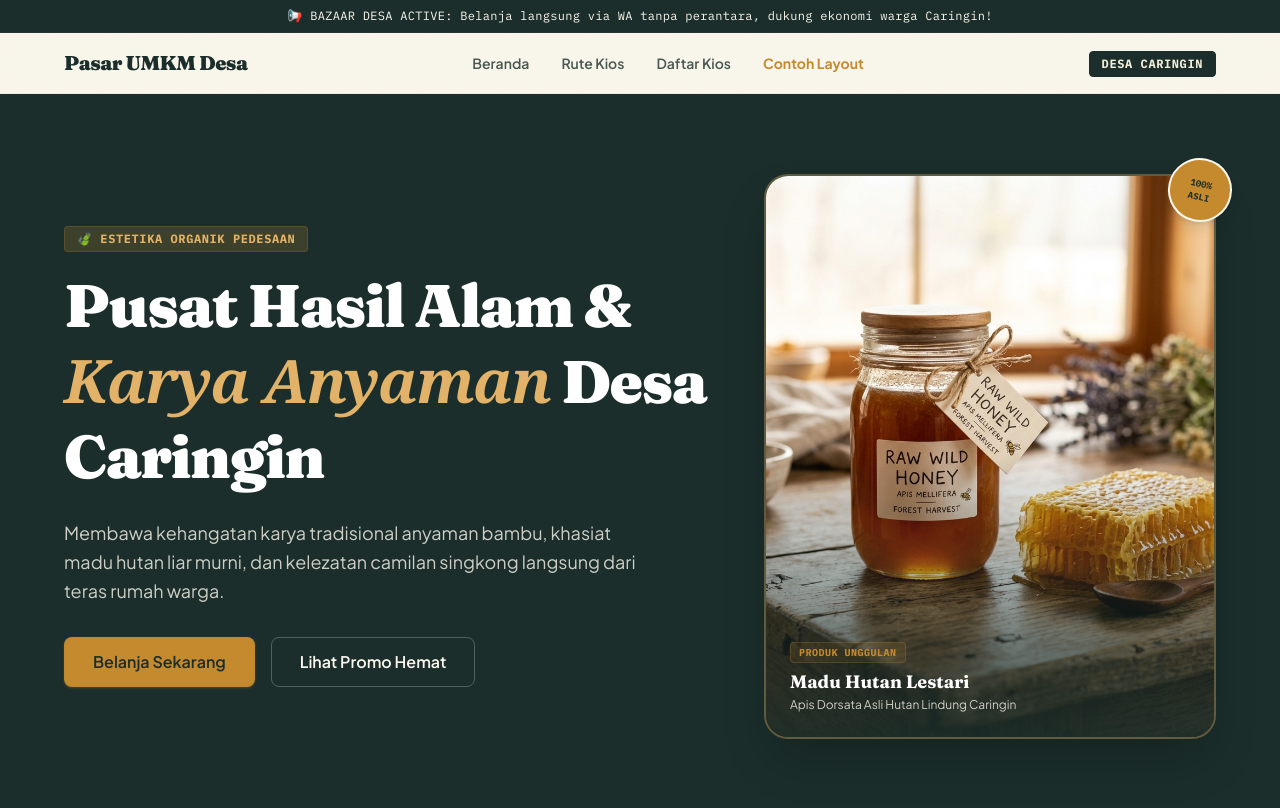
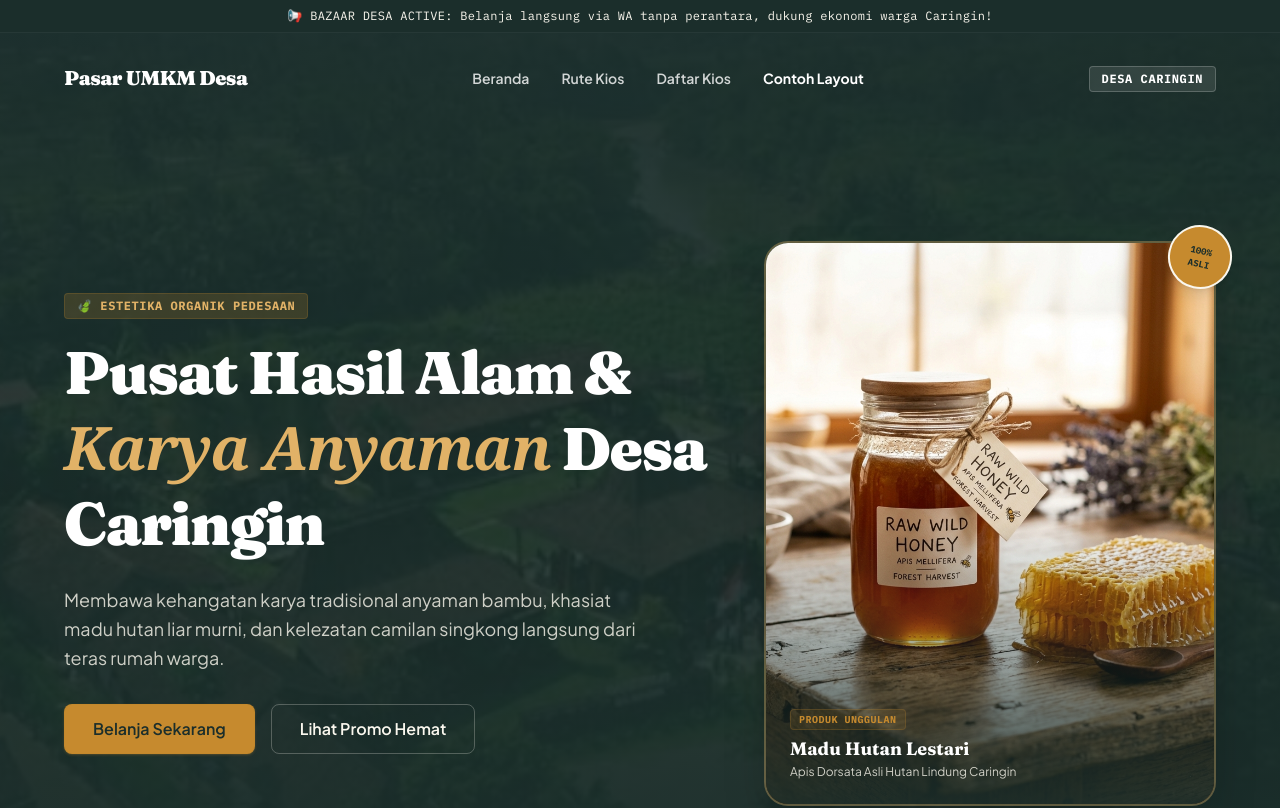
Before and after one commit to ahmadrofiussuud/umkmgo, a Next.js app: page /contoh in a window 1280 px wide. Shown: the top 808 px of the page. Built offline with nearby package versions, Linux system fonts and the light colour scheme.

Commit message:
style: match contoh page header background image overlay and navigation styling with main page

```diff
--- a/app/contoh/page.tsx
+++ b/app/contoh/page.tsx
@@ -91,43 +91,45 @@ export default function ContohLayout() {
       <div className="absolute top-[80%] left-[8%] w-[350px] sm:w-[550px] h-[350px] sm:h-[550px] rounded-full bg-clay/6 blur-[100px] sm:blur-[140px] pointer-events-none -z-10" />
 
       {/* 1. Green Top-bar */}
-      <div className="bg-ink text-paper-light py-2 text-center text-xs font-mono tracking-wide px-4 border-b border-white/5 z-20">
+      <div className="relative bg-ink text-paper-light py-2 text-center text-xs font-mono tracking-wide px-4 border-b border-white/5 z-20">
         📢 BAZAAR DESA ACTIVE: Belanja langsung via WA tanpa perantara, dukung ekonomi warga Caringin!
       </div>
 
-      {/* 2. Navigation Bar */}
-      <nav className="bg-paper-light/90 backdrop-blur-md sticky top-0 z-50 border-b border-ink/5 py-4 px-4 sm:px-8 md:px-16 flex items-center justify-between">
-        <a href="/" className="font-display text-xl font-black tracking-tight text-ink hover:text-ochre transition-colors">
+      {/* 2. Navigation Bar - Absolute to overlay Hero */}
+      <nav className="absolute top-10 left-0 right-0 z-50 bg-transparent py-6 px-4 sm:px-8 md:px-16 flex items-center justify-between">
+        <a href="/" className="font-display text-xl font-black tracking-tight text-white hover:text-ochre-light transition-colors">
           Pasar UMKM Desa
         </a>
         <div className="hidden md:flex items-center gap-8 font-sans font-semibold text-sm">
-          <a href="/" className="text-ink/80 hover:text-ochre transition-colors">
+          <a href="/" className="text-white/80 hover:text-ochre-light transition-colors">
             Beranda
           </a>
-          <a href="/#peta-rute" className="text-ink/80 hover:text-ochre transition-colors">
+          <a href="/#peta-rute" className="text-white/80 hover:text-ochre-light transition-colors">
             Rute Kios
           </a>
-          <a href="/#daftar-kios" className="text-ink/80 hover:text-ochre transition-colors">
+          <a href="/#daftar-kios" className="text-white/80 hover:text-ochre-light transition-colors">
             Daftar Kios
           </a>
-          <a href="/contoh" className="text-ochre font-bold transition-colors">
+          <a href="/contoh" className="text-white hover:text-ochre-light font-bold transition-colors">
             Contoh Layout
           </a>
         </div>
         <div>
-          <Badge variant="dark" size="md">
+          <Badge variant="outline" size="md" className="bg-white/10 text-white border-white/20">
             Desa Caringin
           </Badge>
         </div>
       </nav>
 
-      {/* 3. Hero Section (Split Layout) */}
-      <header className="relative w-full bg-ink text-paper-light overflow-hidden pt-20 pb-28 px-4 sm:px-8 md:px-16">
+      {/* 3. Hero Section (Split Layout, matching main header styling) */}
+      <header className="relative z-0 w-full bg-ink text-paper-light overflow-hidden pt-36 pb-28 sm:pt-44 sm:pb-36 md:pt-52 md:pb-44 px-4 sm:px-8 md:px-16">
+        {/* Background Village Image Overlay */}
         <div
-          className="absolute inset-0 bg-cover bg-center opacity-30 -z-20 scale-105"
+          className="absolute inset-0 bg-cover bg-center opacity-35 -z-20 scale-105 transition-transform duration-[10s] ease-out"
           style={{ backgroundImage: "url('/images/foto_desa.jpg')" }}
         />
-        <div className="absolute inset-0 bg-gradient-to-r from-ink via-ink/80 to-transparent -z-10" />
+        {/* Dark Dim Overlay for centered text contrast */}
+        <div className="absolute inset-0 bg-gradient-to-b from-ink/80 via-ink/65 to-ink -z-10" />
 
         <div className="max-w-6xl mx-auto w-full grid grid-cols-1 md:grid-cols-12 gap-8 md:gap-12 items-center relative z-10">
           {/* Left Text Column */}
```
